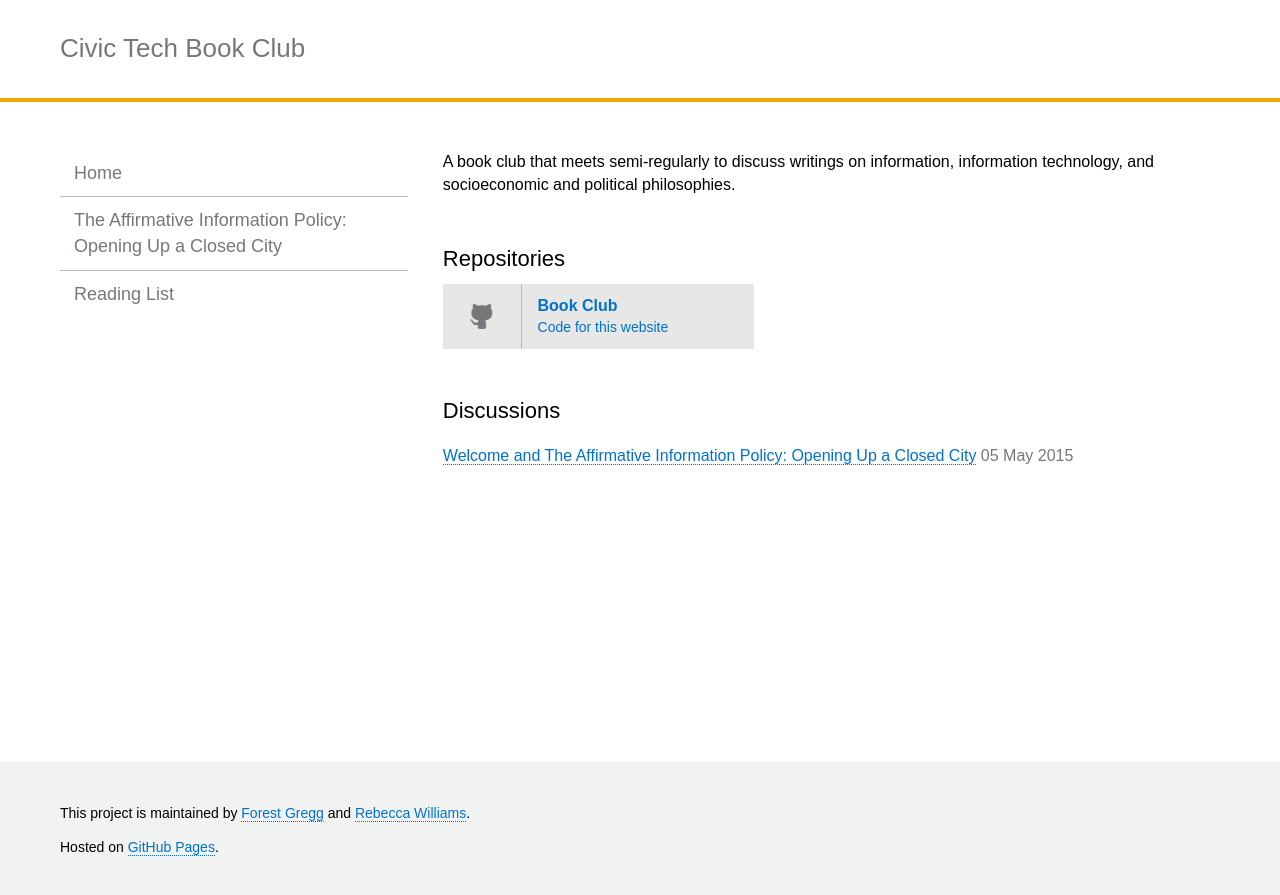
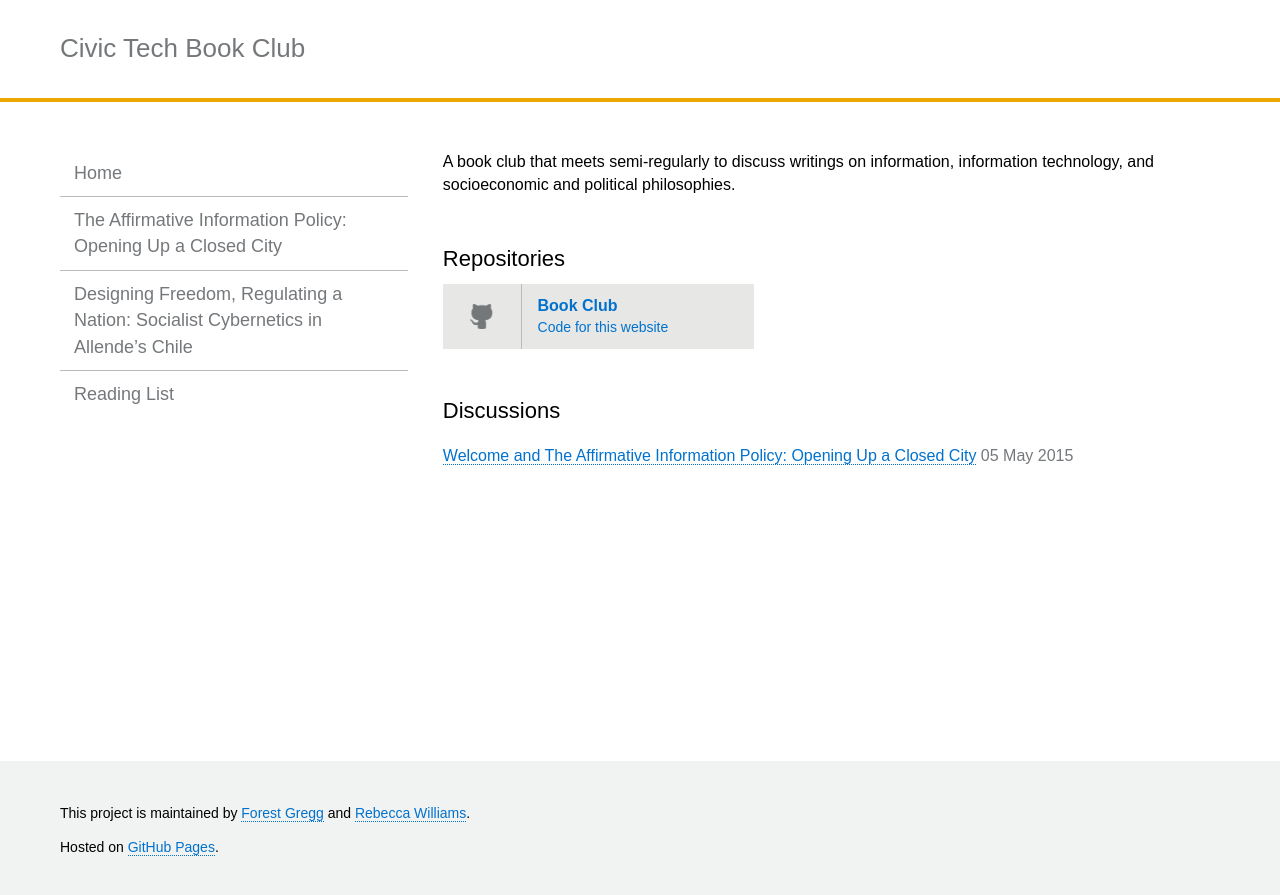
Before and after one commit to rebeccawilliams/bookclub, a Jekyll site: the page built from index.html, in a window 1280 px wide. Shown: the top 895 px of the page. Built offline with Jekyll 4.4.1, drawn with Linux system fonts in a browser that asks for light colours.

Commit message:
Update _config.yml

```diff
--- a/_config.yml
+++ b/_config.yml
@@ -30,6 +30,9 @@ navigation:
 - text: "The Affirmative Information Policy: Opening Up a Closed City"
   url: affirmativeinformationpolicy
   internal: true
+- text: "Designing Freedom, Regulating a Nation: Socialist Cybernetics in Allende’s Chile"
+  url: http://www.informatics.indiana.edu/edenm/EdenMedinaJLASAugust2006.pdf
+  internal: false
 - text: Reading List
   url: readinglist
   internal: true
```
